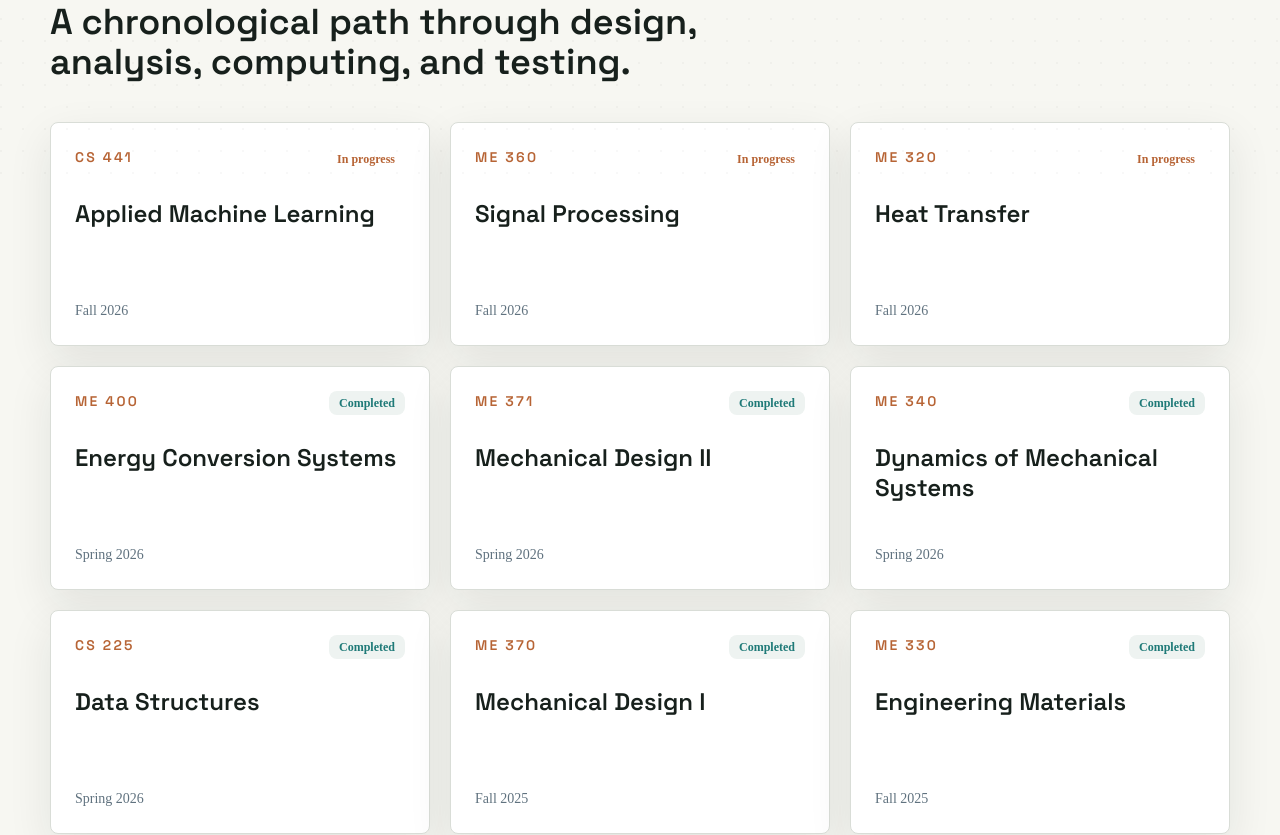
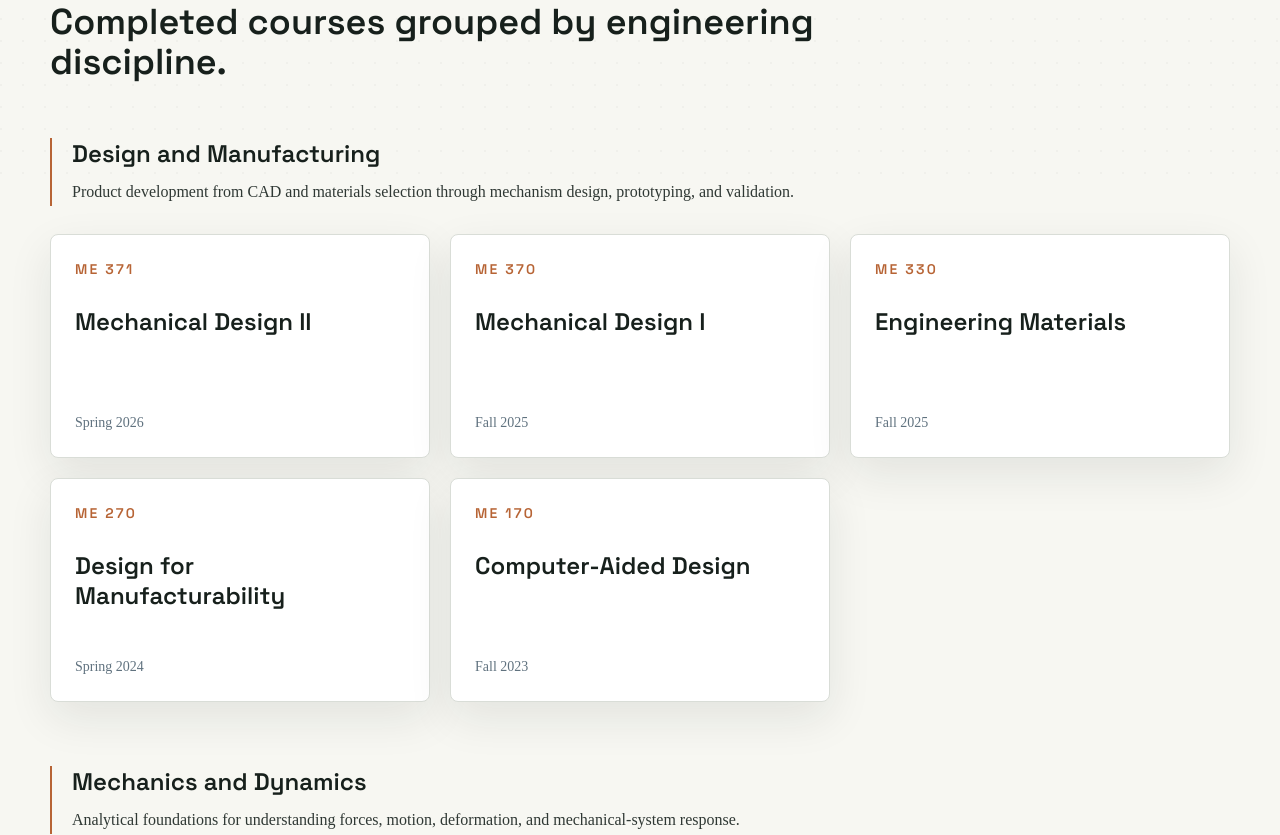
Before and after one commit to NeelMaheshwari5/website-portfolio, a Next.js app: page /coursework in a window 1280 px wide. Shown: the part 620-1455 px from the top of the page. Built offline with nearby package versions, Linux system fonts and the light colour scheme.

Commit message:
Organize completed coursework by topic

```diff
--- a/app/coursework/page.tsx
+++ b/app/coursework/page.tsx
@@ -8,34 +8,10 @@ import {
 
 const technicalCourses = [
   {
-    code: "CS 441",
-    title: "Applied Machine Learning",
-    term: "Fall 2026",
-    status: "In progress",
-    description: "Machine-learning methods for practical prediction, classification, and data-driven decision making.",
-    skills: ["Model selection", "Feature engineering", "Evaluation", "Data workflows"]
-  },
-  {
-    code: "ME 360",
-    title: "Signal Processing",
-    term: "Fall 2026",
-    status: "In progress",
-    description: "Analysis and interpretation of time-varying engineering signals and measurement data.",
-    skills: ["Frequency analysis", "Filtering", "Sampling", "Measurement interpretation"]
-  },
-  {
-    code: "ME 320",
-    title: "Heat Transfer",
-    term: "Fall 2026",
-    status: "In progress",
-    description: "Conduction, convection, radiation, and thermal-system modeling for mechanical applications.",
-    skills: ["Thermal resistance", "Convection", "Radiation", "Heat-exchanger analysis"]
-  },
-  {
     code: "ME 400",
     title: "Energy Conversion Systems",
     term: "Spring 2026",
-    status: "Completed",
+    category: "Thermal and Fluid Systems",
     description: "Performance and design of systems that convert thermal, mechanical, and electrical energy.",
     skills: ["Cycle analysis", "System efficiency", "Energy balances", "Performance tradeoffs"]
   },
@@ -43,7 +19,7 @@ const technicalCourses = [
     code: "ME 371",
     title: "Mechanical Design II",
     term: "Spring 2026",
-    status: "Completed",
+    category: "Design and Manufacturing",
     description: "Team-based machine design using gear trains, component analysis, FEA, prototyping, and physical testing.",
     skills: ["Machine design", "Gear analysis", "FEA", "Design validation"]
   },
@@ -51,7 +27,7 @@ const technicalCourses = [
     code: "ME 340",
     title: "Dynamics of Mechanical Systems",
     term: "Spring 2026",
-    status: "Completed",
+    category: "Mechanics and Dynamics",
     description: "Dynamic modeling of mechanical systems using equations of motion and system-response methods.",
     skills: ["Dynamic modeling", "Vibrations", "System response", "MATLAB"]
   },
@@ -59,7 +35,7 @@ const technicalCourses = [
     code: "CS 225",
     title: "Data Structures",
     term: "Spring 2026",
-    status: "Completed",
+    category: "Computing and Data",
     description: "Implementation and analysis of data structures and algorithms in C++.",
     skills: ["C++", "Algorithms", "Trees and graphs", "Complexity analysis"]
   },
@@ -67,7 +43,7 @@ const technicalCourses = [
     code: "ME 370",
     title: "Mechanical Design I",
     term: "Fall 2025",
-    status: "Completed",
+    category: "Design and Manufacturing",
     description: "Mechanism design and integration through a single-motor walking and dispensing robot.",
     skills: ["Linkage design", "Kinematics", "Gear ratios", "Prototype testing"]
   },
@@ -75,7 +51,7 @@ const technicalCourses = [
     code: "ME 330",
     title: "Engineering Materials",
     term: "Fall 2025",
-    status: "Completed",
+    category: "Design and Manufacturing",
     description: "Relationships among material structure, processing, properties, selection, and failure.",
     skills: ["Material selection", "Failure modes", "Phase behavior", "Processing-property links"]
   },
@@ -83,7 +59,7 @@ const technicalCourses = [
     code: "STAT 400",
     title: "Statistics and Probability I",
     term: "Fall 2025",
-    status: "Completed",
+    category: "Computing and Data",
     description: "Probability models, random variables, estimation, and statistical inference.",
     skills: ["Probability", "Distributions", "Inference", "Data interpretation"]
   },
@@ -91,7 +67,7 @@ const technicalCourses = [
     code: "ME 310",
     title: "Fundamentals of Fluid Dynamics",
     term: "Spring 2025",
-    status: "Completed",
+    category: "Thermal and Fluid Systems",
     description: "Conservation laws, internal and external flow, dimensional analysis, and pressure losses.",
     skills: ["Control volumes", "Pipe flow", "Dimensional analysis", "Fluid forces"]
   },
@@ -99,7 +75,7 @@ const technicalCourses = [
     code: "TAM 251",
     title: "Introductory Solid Mechanics",
     term: "Spring 2025",
-    status: "Completed",
+    category: "Mechanics and Dynamics",
     description: "Stress, strain, deformation, torsion, bending, and structural loading.",
     skills: ["Stress analysis", "Beam bending", "Torsion", "Deflection"]
   },
@@ -107,7 +83,7 @@ const technicalCourses = [
     code: "TAM 212",
     title: "Introductory Dynamics",
     term: "Spring 2025",
-    status: "Completed",
+    category: "Mechanics and Dynamics",
     description: "Kinematics and kinetics of particles and rigid bodies.",
     skills: ["Rigid-body motion", "Energy methods", "Momentum", "Kinematics"]
   },
@@ -115,7 +91,7 @@ const technicalCourses = [
     code: "ECE 206",
     title: "Electrical and Electronic Circuits Laboratory",
     term: "Spring 2025",
-    status: "Completed",
+    category: "Electrical Systems and Testing",
     description: "Hands-on circuit measurement, instrumentation, assembly, and experimental validation.",
     skills: ["Oscilloscopes", "Circuit assembly", "Measurement", "Lab documentation"]
   },
@@ -123,7 +99,7 @@ const technicalCourses = [
     code: "ECE 205",
     title: "Electrical and Electronic Circuits",
     term: "Fall 2024",
-    status: "Completed",
+    category: "Electrical Systems and Testing",
     description: "DC and AC circuit analysis, transient response, operational amplifiers, and electronics fundamentals.",
     skills: ["Circuit analysis", "Transient response", "Op-amps", "Electrical modeling"]
   },
@@ -131,7 +107,7 @@ const technicalCourses = [
     code: "ME 200",
     title: "Thermodynamics",
     term: "Fall 2024",
-    status: "Completed",
+    category: "Thermal and Fluid Systems",
     description: "Properties, energy balances, entropy, cycles, and thermodynamic system performance.",
     skills: ["First and second laws", "Cycle analysis", "Property tables", "Efficiency"]
   },
@@ -139,7 +115,7 @@ const technicalCourses = [
     code: "TAM 210",
     title: "Introduction to Statics",
     term: "Fall 2024",
-    status: "Completed",
+    category: "Mechanics and Dynamics",
     description: "Force systems, equilibrium, structures, centroids, and friction.",
     skills: ["Free-body diagrams", "Equilibrium", "Trusses", "Friction"]
   },
@@ -147,7 +123,7 @@ const technicalCourses = [
     code: "CS 128",
     title: "Introduction to Computer Science II",
     term: "Fall 2024",
-    status: "Completed",
+    category: "Computing and Data",
     description: "Object-oriented programming, memory, data structures, and software design in C++.",
     skills: ["C++", "Object-oriented design", "Memory management", "Debugging"]
   },
@@ -155,7 +131,7 @@ const technicalCourses = [
     code: "ME 270",
     title: "Design for Manufacturability",
     term: "Spring 2024",
-    status: "Completed",
+    category: "Design and Manufacturing",
     description: "Product design shaped by manufacturing, assembly, sustainability, materials, and cost.",
     skills: ["DFMA", "Process selection", "Circular design", "Design of experiments"]
   },
@@ -163,7 +139,7 @@ const technicalCourses = [
     code: "CS 124",
     title: "Introduction to Computer Science I",
     term: "Spring 2024",
-    status: "Completed",
+    category: "Computing and Data",
     description: "Programming fundamentals, algorithms, testing, and structured problem solving in Java.",
     skills: ["Java", "Algorithms", "Testing", "Problem decomposition"]
   },
@@ -171,7 +147,7 @@ const technicalCourses = [
     code: "MATH 257",
     title: "Linear Algebra with Computational Applications",
     term: "Spring 2024",
-    status: "Completed",
+    category: "Computing and Data",
     description: "Matrix methods, vector spaces, eigenvalues, and computational linear algebra.",
     skills: ["Matrix methods", "Eigenvalues", "Linear systems", "Computational modeling"]
   },
@@ -179,9 +155,37 @@ const technicalCourses = [
     code: "ME 170",
     title: "Computer-Aided Design",
     term: "Fall 2023",
-    status: "Completed",
+    category: "Design and Manufacturing",
     description: "Parametric part modeling, assemblies, drawings, tolerancing, and product-design communication.",
     skills: ["CAD", "Assemblies", "Engineering drawings", "Fits and tolerances"]
+  }
+];
+
+const courseCategories = [
+  {
+    title: "Design and Manufacturing",
+    description:
+      "Product development from CAD and materials selection through mechanism design, prototyping, and validation."
+  },
+  {
+    title: "Mechanics and Dynamics",
+    description:
+      "Analytical foundations for understanding forces, motion, deformation, and mechanical-system response."
+  },
+  {
+    title: "Thermal and Fluid Systems",
+    description:
+      "Energy, thermodynamics, and fluid behavior applied to the analysis of mechanical systems."
+  },
+  {
+    title: "Computing and Data",
+    description:
+      "Programming, algorithms, mathematics, and statistics used to solve and interpret engineering problems."
+  },
+  {
+    title: "Electrical Systems and Testing",
+    description:
+      "Circuit analysis, instrumentation, and hands-on experimental measurement."
   }
 ];
 
@@ -269,40 +273,44 @@ export default function CourseworkPage() {
             Technical Coursework
           </p>
           <h2 className="mt-3 max-w-3xl font-display text-3xl font-semibold leading-tight text-ink md:text-4xl">
-            A chronological path through design, analysis, computing, and testing.
+            Completed courses grouped by engineering discipline.
           </h2>
-          <div className="mt-10 grid gap-5 md:grid-cols-2 lg:grid-cols-3">
-            {technicalCourses.map((course) => (
+          <div className="mt-14 space-y-16">
+            {courseCategories.map((category) => (
+              <div key={category.title}>
+                <div className="max-w-3xl border-l-2 border-copper pl-5">
+                  <h3 className="font-display text-2xl font-semibold text-ink">
+                    {category.title}
+                  </h3>
+                  <p className="mt-2 leading-7 text-graphite">{category.description}</p>
+                </div>
+                <div className="mt-7 grid gap-5 md:grid-cols-2 lg:grid-cols-3">
+                  {technicalCourses
+                    .filter((course) => course.category === category.title)
+                    .map((course) => (
                       <article
                         key={course.code}
                         tabIndex={0}
                         className="group relative h-56 overflow-hidden rounded-[8px] border border-line bg-white p-6 shadow-panel outline-none transition hover:-translate-y-1 hover:border-teal hover:shadow-soft focus-visible:ring-2 focus-visible:ring-teal focus-visible:ring-offset-4"
                       >
                         <div className="flex h-full flex-col">
-                  <div className="flex items-start justify-between gap-4">
                           <span className="font-display text-sm font-semibold uppercase tracking-[0.16em] text-copper">
                             {course.code}
                           </span>
-                    <span
-                      className={`rounded-[8px] px-2.5 py-1 text-xs font-semibold ${
-                        course.status === "Completed"
-                          ? "bg-field text-teal"
-                          : "bg-copper/12 text-copper"
-                      }`}
-                    >
-                      {course.status}
-                    </span>
-                  </div>
-                  <h3 className="mt-7 font-display text-2xl font-semibold leading-tight text-ink">
+                          <h4 className="mt-7 font-display text-2xl font-semibold leading-tight text-ink">
                             {course.title}
-                  </h3>
-                  <p className="mt-auto text-sm font-medium text-steel">{course.term}</p>
+                          </h4>
+                          <p className="mt-auto text-sm font-medium text-steel">
+                            {course.term}
+                          </p>
                         </div>
                         <div className="absolute inset-0 flex translate-y-3 flex-col bg-ink p-6 text-white opacity-0 transition duration-300 group-hover:translate-y-0 group-hover:opacity-100 group-focus-within:translate-y-0 group-focus-within:opacity-100">
                           <p className="font-display text-sm font-semibold uppercase tracking-[0.16em] text-copper">
                             {course.code} / {course.term}
                           </p>
-                  <p className="mt-4 text-sm leading-6 text-white/72">{course.description}</p>
+                          <p className="mt-4 text-sm leading-6 text-white/72">
+                            {course.description}
+                          </p>
                           <div className="mt-5 flex flex-wrap gap-2">
                             {course.skills.map((skill) => (
                               <span
@@ -315,6 +323,9 @@ export default function CourseworkPage() {
                           </div>
                         </div>
                       </article>
+                    ))}
+                  </div>
+              </div>
             ))}
           </div>
         </div>
```
Lines whose indentation alone changed are shown as unchanged.
